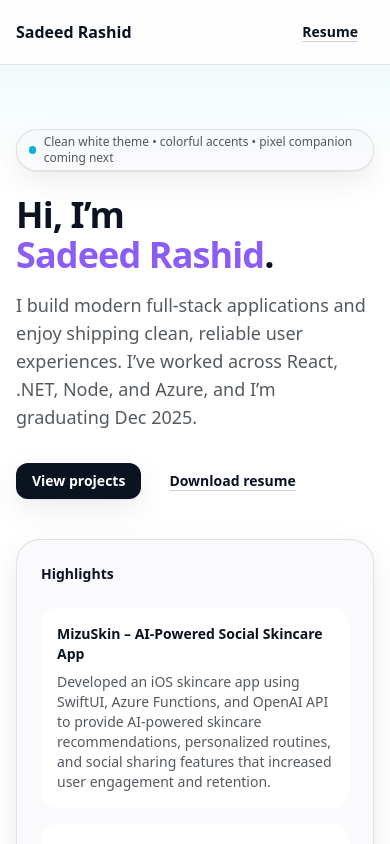
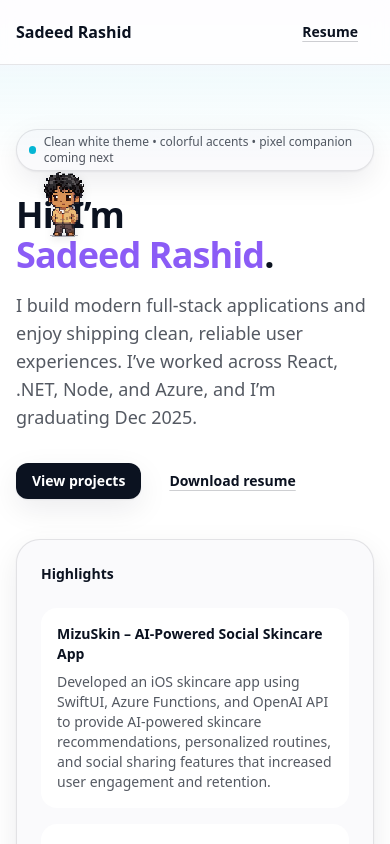
Before and after one commit to Suh716/personal-portfolio, a React (Vite) app: page / in a window 390 px wide. Shown: the top 844 px of the page. Built offline with nearby package versions, Linux system fonts and the light colour scheme.

Commit message:
Show pixel companion on mobile with responsive sizing

```diff
--- a/src/components/PixelCompanion.tsx
+++ b/src/components/PixelCompanion.tsx
@@ -268,7 +268,7 @@ export function PixelCompanion({ ageProgress, scrollProgress }: PixelCompanionPr
 
   return (
     <aside
-      className="pointer-events-none absolute z-30 hidden lg:block"
+      className="pointer-events-none absolute z-30 block"
       style={{
         left: `${fixedLeftPosition}px`,
         top: `${topOffset}px`,
@@ -284,7 +284,7 @@ export function PixelCompanion({ ageProgress, scrollProgress }: PixelCompanionPr
               ? `Character walking to the current section (age progress ${(ageProgress * 100).toFixed(0)}%)`
               : `Character at age progress ${(ageProgress * 100).toFixed(0)}%`
           }
-          className="h-auto w-32 object-contain"
+          className="h-auto w-20 sm:w-24 lg:w-32 object-contain"
           style={{
             imageRendering: 'pixelated',
             filter: ageFilter,
```
